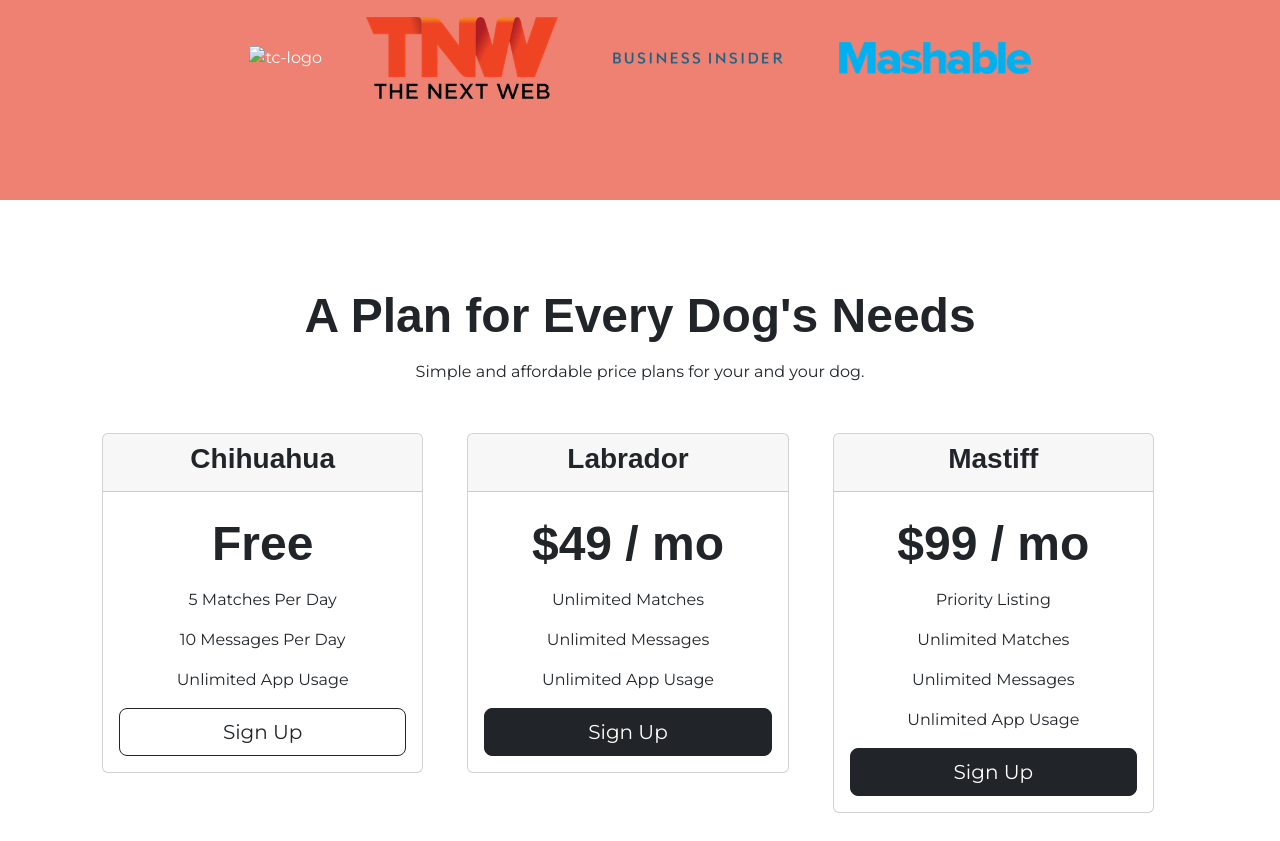
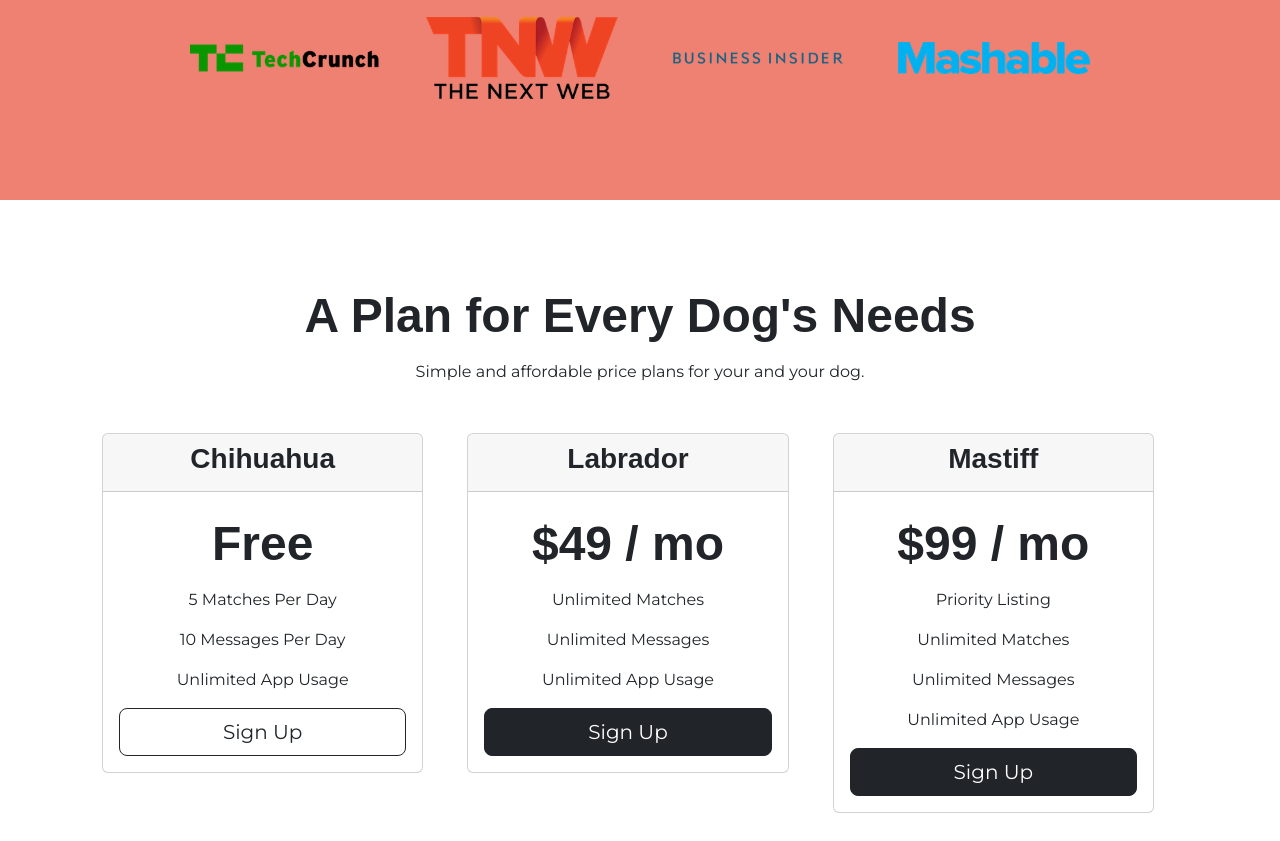
Before and after one commit to TariqMoore/tindog, a plain HTML site: page index.html in a window 1280 px wide. Shown: the part 1504-2345 px from the top of the page. Drawn offline with nearby package versions, Linux system fonts and the light colour scheme; the site is published under a folder, as on GitHub Pages, so addresses that start at the root find nothing.

Commit message:
Fixing filepath for tech crunch image

```diff
--- a/index.html
+++ b/index.html
@@ -125,7 +125,7 @@
   <!-- Press -->
 
   <section id="press" class="colored-section">
-    <img class="press-logo" src="/images/TechCrunch.png" alt="tc-logo">
+    <img class="press-logo" src="images/TechCrunch.png" alt="tc-logo">
     <img class="press-logo" src="images/tnw.png" alt="tnw-logo">
     <img class="press-logo" src="images/bizinsider.png" alt="biz-insider-logo">
     <img class="press-logo" src="images/mashable.png" alt="mashable-logo">
```
